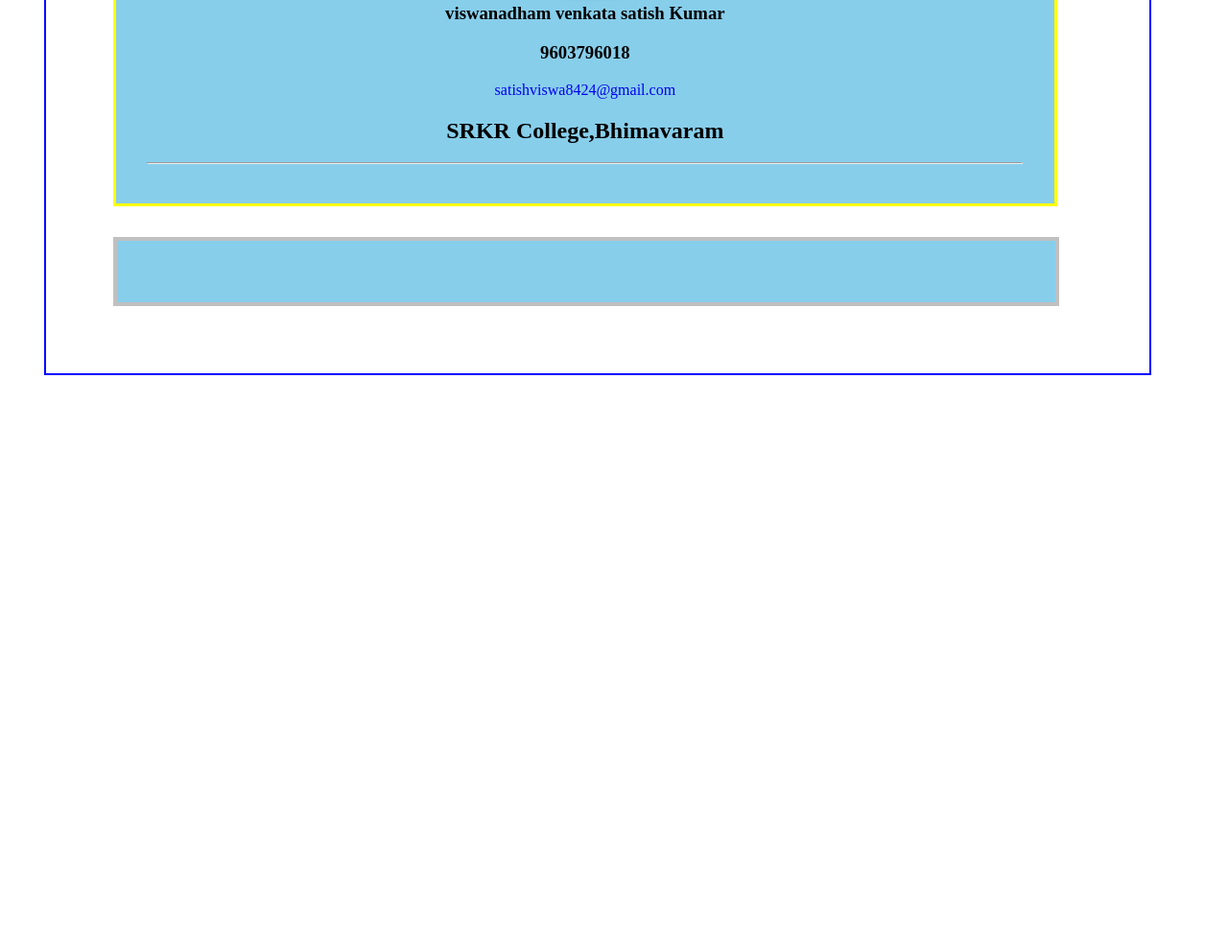
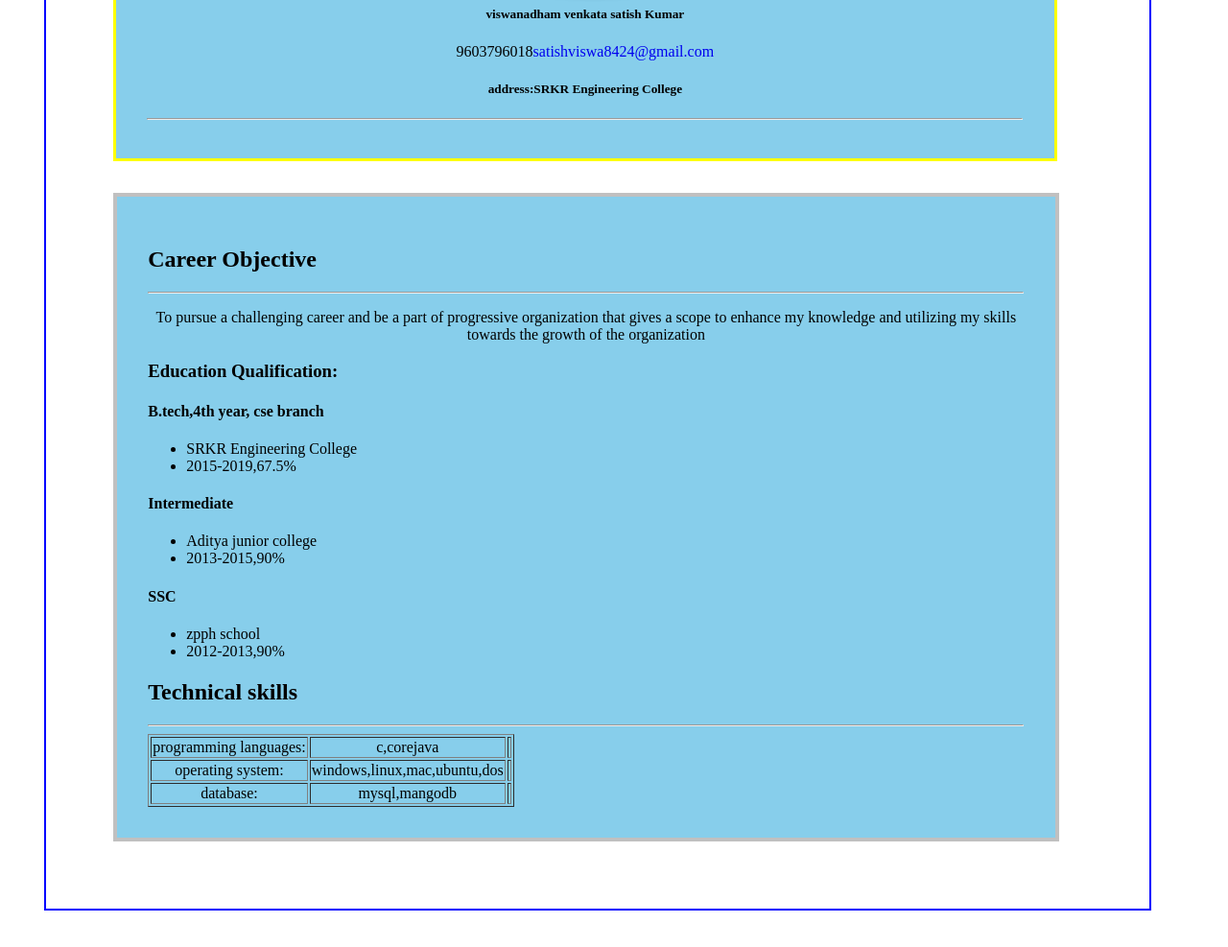
Before and after one commit to satishviswanadham/pwaproject, a plain HTML site: page index.html in a window 1280 px wide. Shown: the part 913-1900 px from the top of the page at 96% size. Before the commit the page ends 1342 px from the top, so only its background shows below. Drawn offline with Linux system fonts and the light colour scheme.

Commit message:
Add files via upload

```diff
--- a/data.json
+++ b/data.json
@@ -8,5 +8,35 @@
   },
   "career":{
     "info":"To pursue a challenging career and be a part of progressive organization that gives a scope to enhance my knowledge and utilizing my skills towards the growth of the organization"
+  },
+  "education":[{
+    "degree":"B.tech,4th year, cse branch",
+    "institute":"SRKR Engineering College",
+    "date":["2015-2019","67.5%"]
+  },
+  {
+    "degree":"Intermediate",
+    "institute":"Aditya junior college",
+    "date":["2013-2015","90%"]
+  },
+  {
+    "degree":"SSC",
+    "institute" : "zpph school",
+    "date":["2012-2013","90%"]
   }
+],
+  "keyskills":[
+    {
+      "title" : "programming languages:",
+      "info" : ["c","corejava"]
+    },
+    {
+      "title" : "operating system:",
+      "info" : ["windows","linux","mac","ubuntu","dos"]
+    },
+    {
+      "title"  : "database:",
+      "info" : ["mysql","mangodb"]
+    }
+  ]
 }
--- a/index.html
+++ b/index.html
@@ -7,7 +7,7 @@
 
   <body>
     <div class="parent row">
-            <div class="child1 col-ms-6">
+            <div class="child1 col-ms-6" onclick="openpage()">
   <!--<img src="C:\Users\SATISH KUMAR\Desktop\pwaproject\.git\satish.jpg" alt="image">
 <h3>Viswanadham Venkata Satish Kumar</h3>
 <h3>+91-9603796018</h3>
@@ -17,13 +17,13 @@
 <p>SRKR Engineering College,Bhimavaram</p>-->
             </div>
             <div class="child2 col-ms-6" >
-              <!--<h4>Career Objective:</h4>
+            <!--  <h4>Career Objective:</h4>
               <hr>
               <p>To pursue a challenging career and be a part of progressive organization that gives a scope to enhance my knowledge and utilizing my skills towards the growth of the organization</p>
               <h4>Technical Knowledge</h4>-->
               </div>
     </div>
-    <script type="text/javascript" src="main.js">
+    <script type="text/javascript" src="mains.js">
 
     </script>
   </body>
--- /dev/null
+++ b/mains.js
@@ -0,0 +1,131 @@
+//function loadjson(file,callback){
+  //var x =new XMLHttpRequest();
+//x.overrideMimeType("application/json");
+//x.open("GET",file,true);
+//x.onreadystatechange=function(){
+  //if(x.readyState===4 && x.status=="200"){
+    //callback(x.responseText);
+  //}
+//};
+//x.send(null);
+//}
+
+//loadjson("data.json",function(text){
+  //var data = JSON.parse(text);
+  //console.log(data);
+  //basics(data.details);
+//  careerinfo(data.career);
+  //education(data.education);
+  //skillset(data.keyskills);
+//})
+
+function loadjson(file){
+  return new Promise((resolve,reject)=>{
+    return fetch(file).then(response=>{
+      if(response.ok){
+        resolve(response.json());
+      }
+      else{
+        reject(new Error('error'));
+      }
+    })
+  })
+}
+var file = loadjson("data.json");
+file.then(data=>{
+console.log(data);
+basics(data.details);
+careerinfo(data.career);
+education(data.education);
+skillset(data.keyskills);
+})
+
+var child1=document.querySelector(".child1");
+
+ function basics(det){
+var image = document.createElement("img");
+image.src=det.image;
+child1.appendChild(image);
+
+var name=document.createElement("h5");
+name.textContent=det.name;
+child1.appendChild(name);
+
+var phoneno=document.createElement("e");
+phoneno.textContent=det.phoneno;
+child1.appendChild(phoneno);
+
+var email=document.createElement("a");
+email.href="mailto:rakeshmunagala26@gmail.com";
+email.textContent=det.email;
+child1.appendChild(email);
+
+var address=document.createElement("h5");
+address.textContent="address:SRKR Engineering College";
+child1.appendChild(address);
+
+ var hr=document.createElement("hr");
+ child1.appendChild(hr);
+
+}
+var child2=document.querySelector(".child2");
+function careerinfo(info1){
+  var career=document.createElement("h2");
+  career.textContent="Career Objective";
+  child2.appendChild(career);
+
+  var hr=document.createElement("hr");
+  child2.appendChild(hr);
+
+  var careerinfo=document.createElement("p");
+  careerinfo.textContent=info1.info;
+  child2.appendChild(careerinfo);
+}
+
+ function education(edu){
+   var ed = document.createElement("h3");
+   ed.textContent="Education Qualification:";
+   child2.appendChild(ed);
+
+   var hr2=document.createElement("hr2");
+   child2.appendChild(hr2);
+
+   for(i=0;i<edu.length;i++){
+     var deg = document.createElement("h4");
+     deg.textContent=edu[i].degree;
+     child2.appendChild(deg);
+
+     var ul=document.createElement("ul");
+     var li=document.createElement("li");
+     li.textContent=edu[i].institute;
+     ul.appendChild(li);
+     child2.appendChild(ul);
+
+     var li2=document.createElement("li");
+     li2.textContent=edu[i].date;
+     ul.appendChild(li2);
+     child2.appendChild(ul);
+   }
+ }
+function skillset(skilldata){
+  var sk=document.createElement("h2");
+  sk.textContent="Technical skills";
+  child2.appendChild(sk);
+
+
+  var hr=document.createElement("hr");
+  child2.appendChild(hr);
+  var skilltable=document.createElement("table");
+  skilltable.border="1";
+  child2.appendChild(skilltable);
+
+  tabledata="";
+  for(i=0;i<skilldata.length;i++){
+    tabledata+="<tr><td>"+skilldata[i].title+"</td><td>"+skilldata[i].info+"</td><td>";
+
+  }
+  skilltable.innerHTML = tabledata;
+}
+function openpage(){
+  window.open("resume.html","_self",true);
+}
--- /dev/null
+++ b/resstyle.css
@@ -0,0 +1,51 @@
+.parent{
+display:flex;
+width:100%;
+border: 2px solid lime;
+text-align: center;
+}
+.left{
+  border: 2px solid teal;
+  width:30%;
+  padding: 2%;
+  margin: 2%;
+}
+.right{
+  border: 2px solid maroon;
+  width: 70%;
+  padding: 2%;
+  margin: 2%;
+}
+.right h3{
+  text-align: left;
+}
+img{
+  border-radius: 50%;
+  border: 1px solid red;
+  width: 100%;
+}
+hr{
+  color: red;
+}
+#co{
+color: blue;
+text-align: left;
+}
+#para,in{
+  font-size: 100%;
+}
+li{
+  color: BlueViolet;
+  text-align: left;
+}
+#in{
+  font-size: 20px;
+}
+#ssc{
+  text-align: left;
+  color: magenta;
+}
+#ach{
+  color: maroon;
+  font-align:
+}
--- a/style.css
+++ b/style.css
@@ -5,7 +5,18 @@
   width : 85%;
 
 }
-
+.parent h2{
+  text-align: left;
+}
+.parent h3{
+  text-align: left;
+}
+.parent ul{
+  text-align: left;
+}
+.parent h4{
+  text-align: left;
+}
 
 .child1{
   text-align: center;
```
Also changed, not shown: flex.html (+0 -1 lines), resume.html (added, +57 -0 lines).
